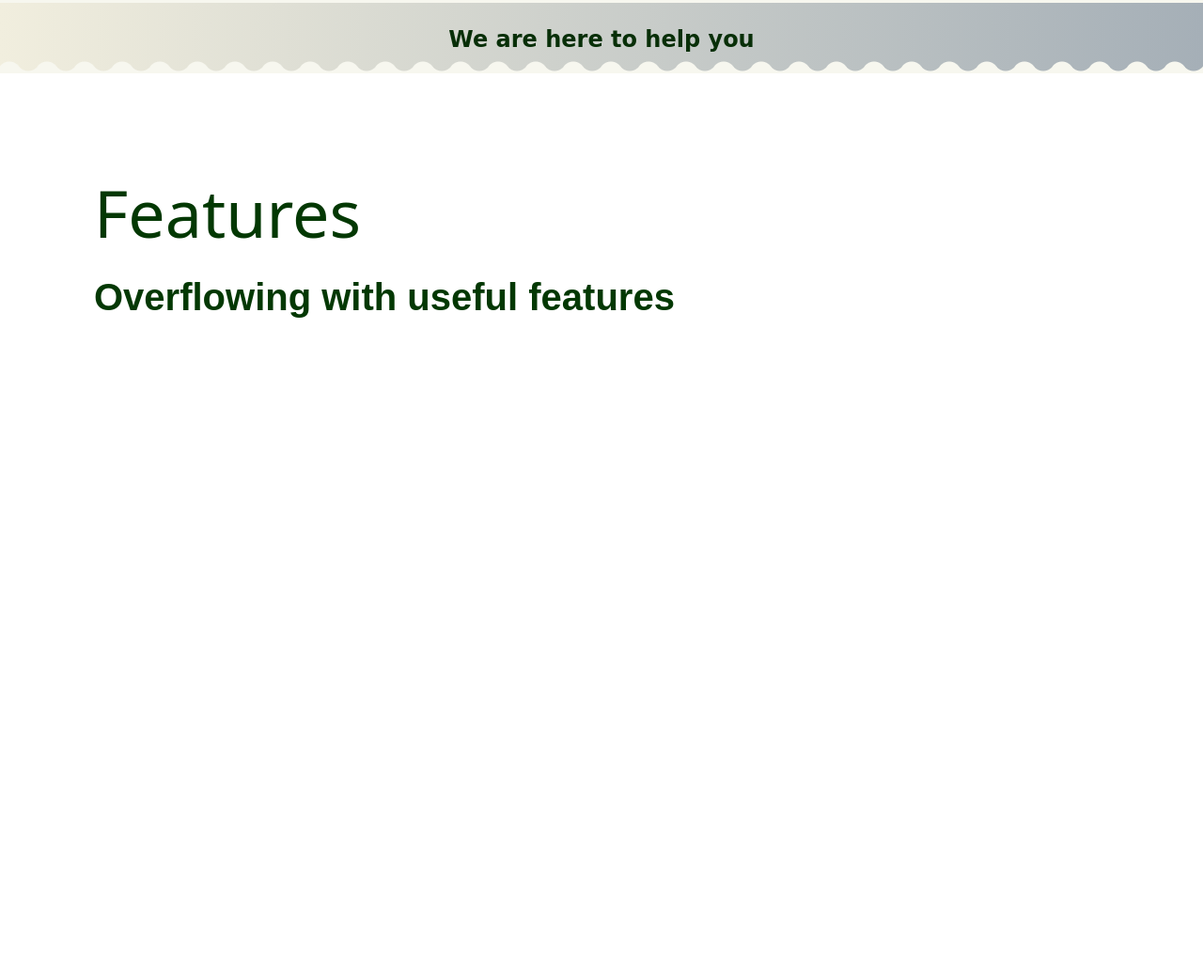
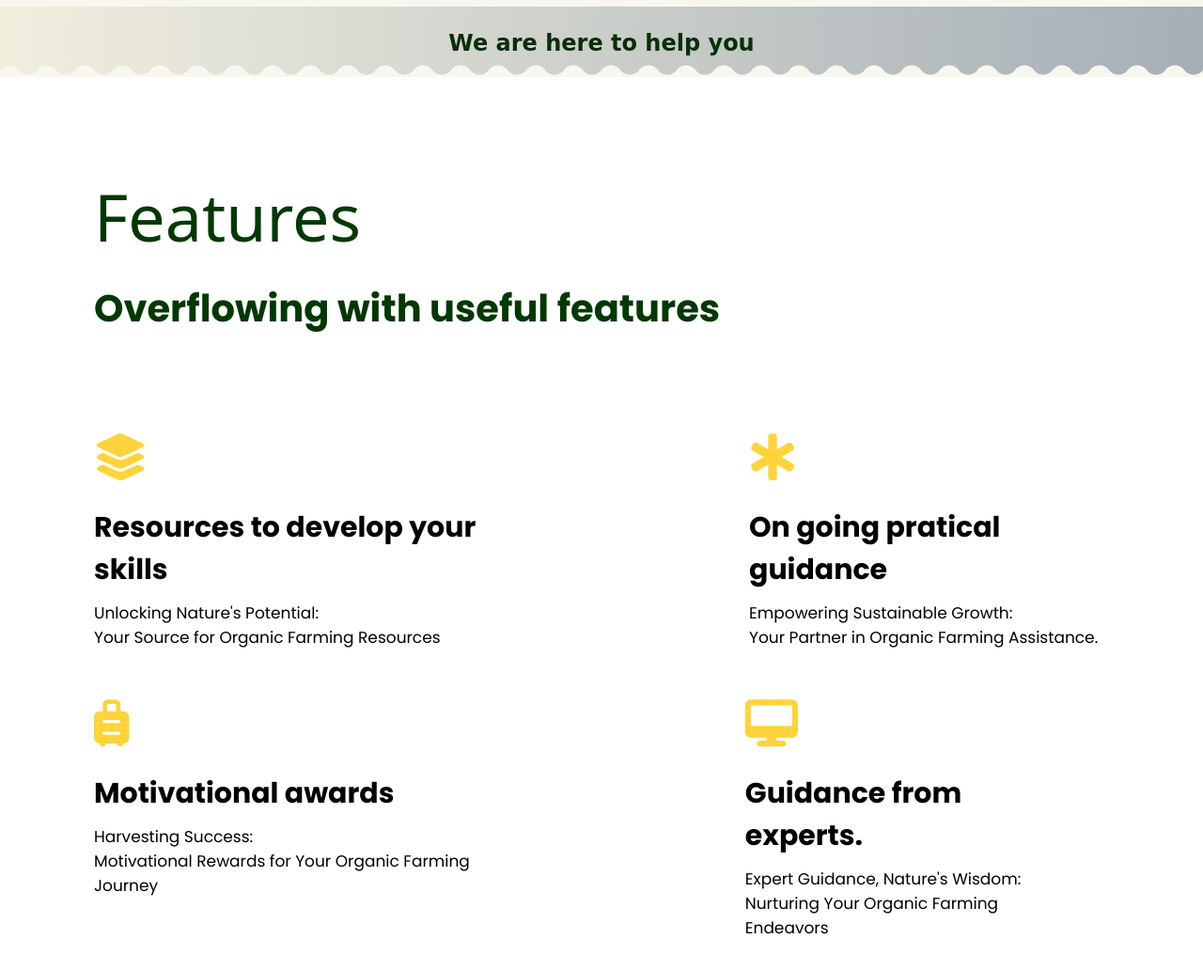
Before and after one commit to HARSHSINGH3118/Kisan-Pragati, a plain HTML site: page client/src/components/organic.html in a window 1280 px wide. Shown: the part 794-1826 px from the top of the page at 94% size. Before the commit the page ends 1233 px from the top, so only its background shows below. Drawn offline with Linux system fonts and the light colour scheme; a web font is replaced by a local one.

Commit message:
organic advance

```diff
--- a/client/public/css/organic.css
+++ b/client/public/css/organic.css
@@ -51,7 +51,7 @@
 .signup {
   border: 2px solid;
   padding: 3px;
-  font-size: 25px;
+  font-size: 20px;
   border-radius: 0.5rem;
   cursor: pointer;
   font-weight: bold;
@@ -125,3 +125,41 @@
   font-family: "Poppins", sans-serif;
   padding-top: 20px;
 }
+
+.fa-solid {
+  font-size: 50px;
+}
+
+.org_details {
+  padding-top: 70px;
+}
+
+.org_details_top {
+  display: flex;
+  gap: 250px;
+}
+
+.org_heading {
+  color: black;
+  font-size: 30px;
+  padding-top: 5px;
+  font-weight: bold;
+  font-family: "Poppins", sans-serif;
+}
+
+.org_explain {
+  font-family: "Poppins", sans-serif;
+  font-size: 17px;
+  padding-top: 10px;
+  color: black;
+}
+
+.org_details_bottom {
+  padding-top: 20px;
+  display: flex;
+  gap: 256px;
+}
+
+.shift {
+  padding-right: 52px;
+}
--- a/client/src/components/organic.html
+++ b/client/src/components/organic.html
@@ -20,6 +20,19 @@
     <link rel="preconnect" href="https://fonts.gstatic.com" crossorigin />
     <link
       href="https://fonts.googleapis.com/css2?family=Love+Ya+Like+A+Sister&display=swap"
+      rel="stylesheet"
+    />
+    <link
+      rel="stylesheet"
+      href="https://cdnjs.cloudflare.com/ajax/libs/font-awesome/6.5.1/css/all.min.css"
+      integrity="sha512-DTOQO9RWCH3ppGqcWaEA1BIZOC6xxalwEsw9c2QQeAIftl+Vegovlnee1c9QX4TctnWMn13TZye+giMm8e2LwA=="
+      crossorigin="anonymous"
+      referrerpolicy="no-referrer"
+    />
+    <link rel="preconnect" href="https://fonts.googleapis.com" />
+    <link rel="preconnect" href="https://fonts.gstatic.com" crossorigin />
+    <link
+      href="https://fonts.googleapis.com/css2?family=Poppins:ital,wght@0,100;0,200;0,300;0,400;0,500;0,600;0,700;0,800;0,900;1,100;1,200;1,300;1,400;1,500;1,600;1,700;1,800;1,900&display=swap"
       rel="stylesheet"
     />
   </head>
@@ -83,6 +96,56 @@
     <div class="features">
       Features
       <div class="ft_text">Overflowing with useful features</div>
+
+      <div class="org_details">
+        <div class="org_details_top">
+          <div class="org_details_top1">
+            <div class="org_logo">
+              <i class="fa-solid fa-layer-group" style="color: #ffd43b"></i>
+            </div>
+            <div class="org_heading">Resources to develop your skills</div>
+            <div class="org_explain">
+              Unlocking Nature's Potential: <br />
+              Your Source for Organic Farming Resources
+            </div>
+          </div>
+          <div class="org_details_top2">
+            <div class="org_logo">
+              <i class="fa-solid fa-star-of-life" style="color: #ffd43b"></i>
+            </div>
+            <div class="org_heading">On going pratical guidance</div>
+            <div class="org_explain">
+              Empowering Sustainable Growth: <br />
+              Your Partner in Organic Farming Assistance.
+            </div>
+          </div>
+        </div>
+        <div class="org_details_bottom">
+          <div class="org_details_bottom1">
+            <div class="org_logo">
+              <i
+                class="fa-solid fa-suitcase-rolling"
+                style="color: #ffd43b"
+              ></i>
+            </div>
+            <div class="org_heading">Motivational awards</div>
+            <div class="org_explain">
+              Harvesting Success: <br />Motivational Rewards for Your Organic
+              Farming Journey
+            </div>
+          </div>
+          <div class="org_details_bottom2 shift">
+            <div class="org_logo">
+              <i class="fa-solid fa-desktop" style="color: #ffd43b"></i>
+            </div>
+            <div class="org_heading">Guidance from experts.</div>
+            <div class="org_explain">
+              Expert Guidance, Nature's Wisdom: <br />
+              Nurturing Your Organic Farming Endeavors
+            </div>
+          </div>
+        </div>
+      </div>
     </div>
 
     <script src="/client/public/js/organic.js"></script>
```
